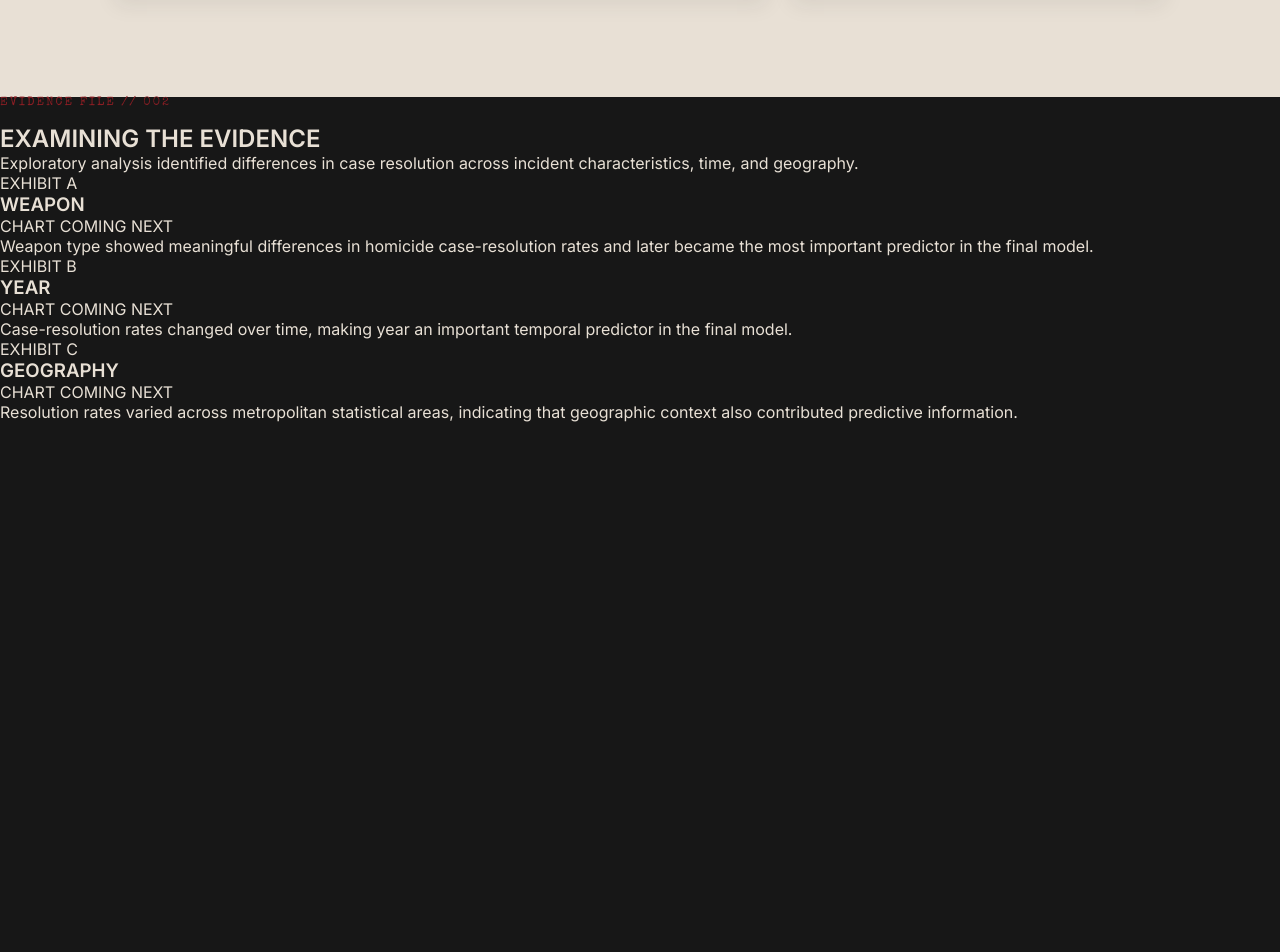
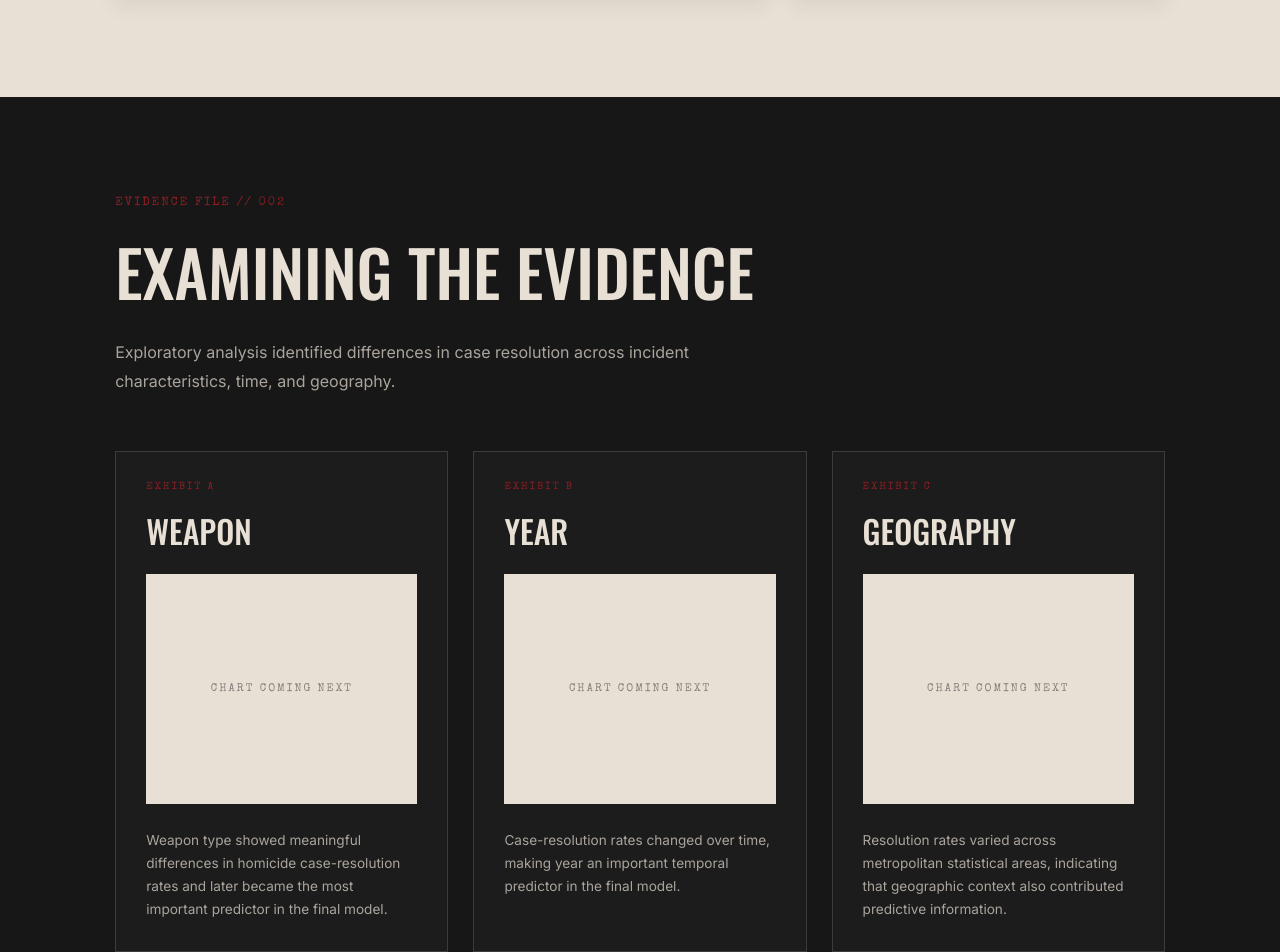
Before and after one commit to tmccain3/its_a_murder_project, a plain HTML site: page index.html in a window 1280 px wide. Shown: the part 1994-2946 px from the top of the page. Before the commit the page ends 2416 px from the top, so only its background shows below. Drawn offline with nearby package versions, Linux system fonts and the light colour scheme.

Commit message:
Add styles for findings section and cards

```diff
--- a/style.css
+++ b/style.css
@@ -521,6 +521,112 @@ body {
 }
 
 /* =========================================
+   EXAMINING THE EVIDENCE
+========================================= */
+
+.findings-section {
+    background: var(--charcoal);
+    color: var(--paper);
+
+    padding: 100px 9%;
+}
+
+.findings-heading {
+    max-width: 750px;
+
+    margin-bottom: 55px;
+}
+
+.findings-section h2 {
+    font-family: "Oswald", sans-serif;
+
+    font-size: 4rem;
+    font-weight: 500;
+
+    margin-bottom: 20px;
+}
+
+.findings-intro {
+    color: #aaa49d;
+
+    line-height: 1.8;
+
+    max-width: 650px;
+}
+
+
+/* FINDING CARDS */
+
+.finding-grid {
+    display: grid;
+
+    grid-template-columns: repeat(3, 1fr);
+
+    gap: 25px;
+
+    max-width: 1250px;
+}
+
+.finding-card {
+    border: 1px solid #3c3c3c;
+
+    padding: 30px;
+
+    background: #1c1c1c;
+}
+
+.finding-number {
+    display: block;
+
+    color: var(--red);
+
+    font-family: "Special Elite", monospace;
+
+    font-size: 0.65rem;
+
+    letter-spacing: 2px;
+
+    margin-bottom: 15px;
+}
+
+.finding-card h3 {
+    font-family: "Oswald", sans-serif;
+
+    font-size: 2rem;
+    font-weight: 500;
+
+    margin-bottom: 20px;
+}
+
+.finding-placeholder {
+    min-height: 230px;
+
+    display: flex;
+    align-items: center;
+    justify-content: center;
+
+    background: var(--paper);
+
+    color: var(--gray);
+
+    font-family: "Special Elite", monospace;
+
+    font-size: 0.7rem;
+
+    letter-spacing: 2px;
+
+    margin-bottom: 25px;
+}
+
+.finding-card p {
+    color: #aaa49d;
+
+    font-size: 0.85rem;
+
+    line-height: 1.7;
+}
+
+/* =========================================
    MOBILE
 ========================================= */
 
@@ -555,5 +661,8 @@ body {
     }
    .investigation-grid {
     grid-template-columns: 1fr;
+   }
+   .finding-grid {
+    grid-template-columns: 1fr;
+   }
 }
-}
```
